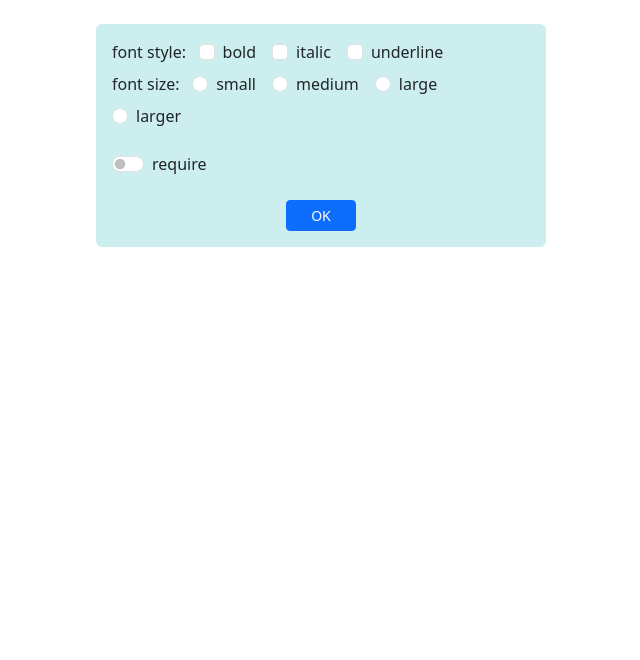
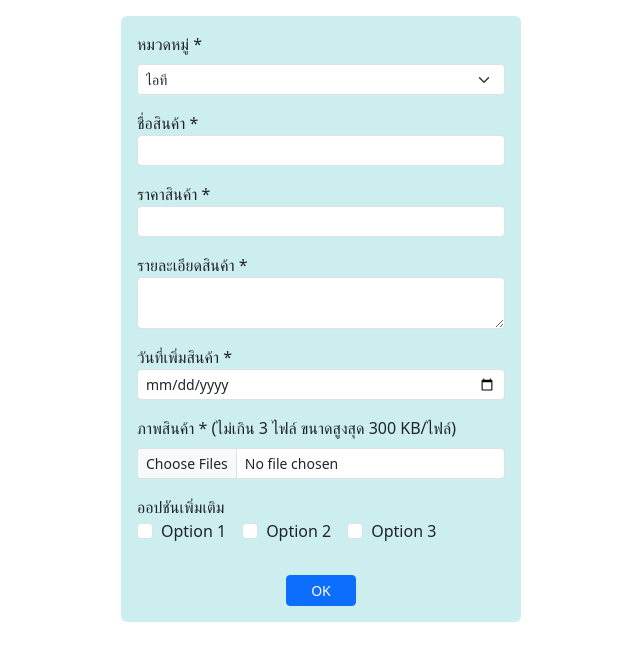
Before and after one commit to Niruthub/app1, a React (Create React App) app: page / in a window 1280 px wide. Shown: the top 660 px of the page, without its empty margins (319-959 px from the left). Built offline with nearby package versions, Linux system fonts and the light colour scheme.

Commit message:
create form-validation.js

```diff
--- a/package.json
+++ b/package.json
@@ -9,6 +9,7 @@
     "bootstrap": "^5.3.2",
     "react": "^18.2.0",
     "react-dom": "^18.2.0",
+    "react-hook-form": "^7.47.0",
     "react-router-dom": "^6.16.0",
     "react-scripts": "5.0.1",
     "web-vitals": "^2.1.4"
--- a/src/App.js
+++ b/src/App.js
@@ -3,20 +3,21 @@
 // import RefsFunc from './refs-func'
 // import { EventData2 } from './event-data'
 // import MessageBox from './state-func'
-import {userContext} from './context'
-import Header from './context-header'
-import Content from './context-content'
-import Header2 from './context-header2'
-import { Component2 } from 'react'
-import Content2 from './context-content2'
-import Router2 from './router2'
-import Router3 from './router3'
-import FormText from './form-text'
-import FormCheck from './form-check'
+// import {userContext} from './context'
+// import Header from './context-header'
+// import Content from './context-content'
+// import Header2 from './context-header2'
+// import { Component2 } from 'react'
+// import Content2 from './context-content2'
+// import Router2 from './router2'
+// import Router3 from './router3'
+// import FormText from './form-text'
+// import FormCheck from './form-check'
+import FormValidation from './form-validation'
 
 
 export default function App(){
   return (
-    <FormCheck/>
+    <FormValidation/>
     )
 }
--- /dev/null
+++ b/src/form-validation.js
@@ -0,0 +1,147 @@
+import React from "react";
+import { useForm } from "react-hook-form";
+
+export default function FormValidation() {
+  const cats = [
+    ["100", "ไอที"],
+    ["200", "เครื่องจักรกล"],
+    ["300", "เคมีภัณฑ์"],
+  ];
+  const opts = ["Option 1", "Option 2", "Option 3"];
+  const inputFile = React.createRef();
+
+  const {
+    register,
+    handleSubmit,
+    formState: { errors },
+  } = useForm();
+
+  const onSubmitForm = (event) => {
+    let maxNumFiles = 3;
+    let maxSize = 300;
+    if (inputFile.current.files.length > maxNumFiles) {
+      alert(`เลือกได้ไม่เกิน ${maxNumFiles} ไฟล์`);
+      event.preventDefault();
+      return;
+    }
+
+    for (let f of inputFile.current.files) {
+      if (f.size > maxSize * 1000) {
+        alert(`ขนาดของแต่ละไฟล์ไม่เกิน ${maxSize}`);
+        event.preventDefault();
+        return;
+      }
+    }
+  };
+
+  const err = {
+    fontSize: "smaller",
+    color: "red",
+  };
+
+  return (
+    <div
+      className="mt-3 mb-5 mx-auto p-3 rounded"
+      style={{ width: "400px", background: "#cee" }}
+    >
+      <form onSubmit={handleSubmit(onSubmitForm)}>
+        <div className="form-group mb-3">
+          <label htmlFor="cats" className="form-label">
+            หมวดหมู่ *
+          </label>
+          <select id="cats" className="form-select form-select-sm">
+            {cats.map((item) => {
+              return <option value={item[0]}>{item[1]}</option>;
+            })}
+          </select>
+        </div>
+        <div className="form-group mb-3">
+          <label htmlFor="name">ชื่อสินค้า *</label>
+          <input
+            type="text"
+            id="name"
+            name="name"
+            maxLength="50"
+            className="form-control form-control-sm"
+            {...register("name", { required: true, maxLength: 30 })}
+          />
+          {errors.name && <div style={err}>กรุณาระบุชื่อสินค้า</div>}
+        </div>
+        <div className="form-group mb-3">
+          <label htmlFor="price">ราคาสินค้า *</label>
+          <input
+            type="number"
+            id="price"
+            name="price"
+            min="0"
+            step="any"
+            className="form-control form-control-sm"
+            {...register("price", {
+              validate: (value) => parseFloat(value) > 0,
+            })}
+          />
+          {errors.name && (
+            <div style={err}>กำหนดราคาสินค้าเป็นตัวเลขมากกว่า 0</div>
+          )}
+        </div>
+        <div className="form-group mb-3">
+          <label htmlFor="detail">รายละเอียดสินค้า *</label>
+          <textarea
+            id="detail"
+            name="detail"
+            rows="2"
+            maxLength="250"
+            className="form-control form-control-sm"
+            {...register("detail", {
+              required: true,
+              minLength: 1,
+              maxLength: 200,
+            })}
+          ></textarea>
+          {errors.name && <div style={err}>ต้องกำหนดรายละเอียดสินค้า</div>}
+        </div>
+        <div className="form-group mb-3">
+          <label htmlFor="dateAdded">วันที่เพิ่มสินค้า *</label>
+          <input
+            type="date"
+            id="dateAdded"
+            name="dateAdded"
+            className="form-control form-control-sm"
+          />
+        </div>
+        <div className="form-group mb-3">
+          <label htmlFor="file" className="form-label">
+            ภาพสินค้า * (ไม่เกิน 3 ไฟล์ ขนาดสูงสุด 300 KB/ไฟล์)
+          </label>
+          <input
+            type="file"
+            id="file"
+            accept="image/*"
+            className="form-control form-control-sm"
+            ref={inputFile}
+            multiple
+          />
+        </div>
+        <div>ออปชันเพิ่มเติม</div>
+        {opts.map((opt, i) => {
+          return (
+            <div className="form-check form-check-inline mb-2">
+              <input
+                type="checkbox"
+                id={"opt" + i}
+                value={opt}
+                className="form-check-input"
+              />
+              <label htmlFor={"opt" + i} className="form-check-label">
+                {opt}
+              </label>
+            </div>
+          );
+        })}
+        <div className="text-center mt-4">
+          <button className="btn btn-primary btn-sm px-4">OK</button>
+        </div>
+      </form>
+    </div>
+  );
+}
```
Also changed, not shown: 1 other file (tests, documents, lock files or other folders).
